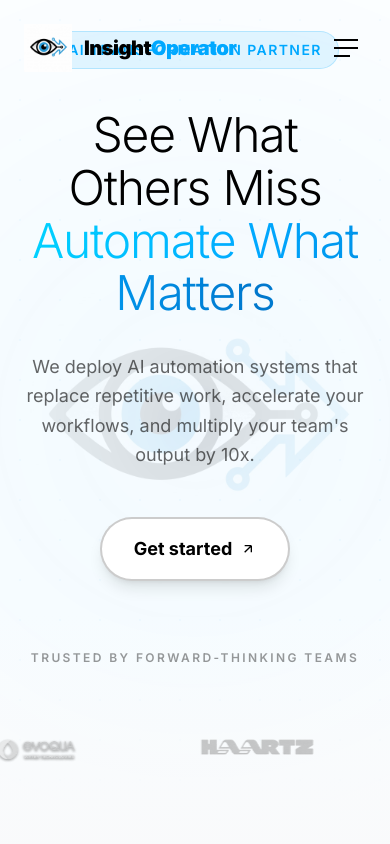
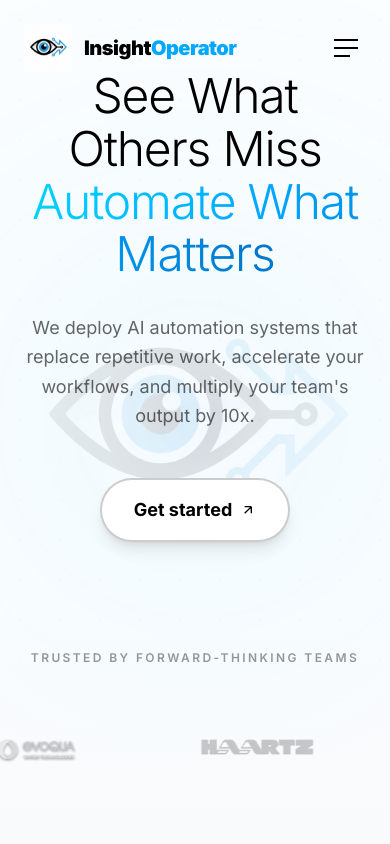
Before and after one commit to raypreneurtv-design/portfolio, a Next.js app: page / in a window 390 px wide. Shown: the top 844 px of the page. Built offline with nearby package versions, Linux system fonts and the light colour scheme.

Commit message:
Hide AI Transformation Partner badge on mobile

```diff
--- a/src/components/Hero.tsx
+++ b/src/components/Hero.tsx
@@ -48,12 +48,12 @@ export default function Hero() {
             {/* Main content - centered with proper spacing */}
             <div className="flex-1 flex items-center justify-center relative z-10">
                 <div className="max-w-5xl mx-auto px-6 text-center">
-                    {/* Badge */}
+                    {/* Badge - hidden on mobile */}
                     <motion.div
                         initial={{ opacity: 0, y: 20 }}
                         animate={{ opacity: 1, y: 0 }}
                         transition={{ duration: 0.6 }}
-                        className="inline-flex items-center gap-2 px-4 py-2 rounded-full bg-[#00a8ff]/10 border border-[#00a8ff]/20 mb-10"
+                        className="hidden md:inline-flex items-center gap-2 px-4 py-2 rounded-full bg-[#00a8ff]/10 border border-[#00a8ff]/20 mb-10"
                     >
                         <span className="text-sm font-semibold text-[#00a8ff] tracking-widest uppercase">
                             AI Transformation Partner
```
